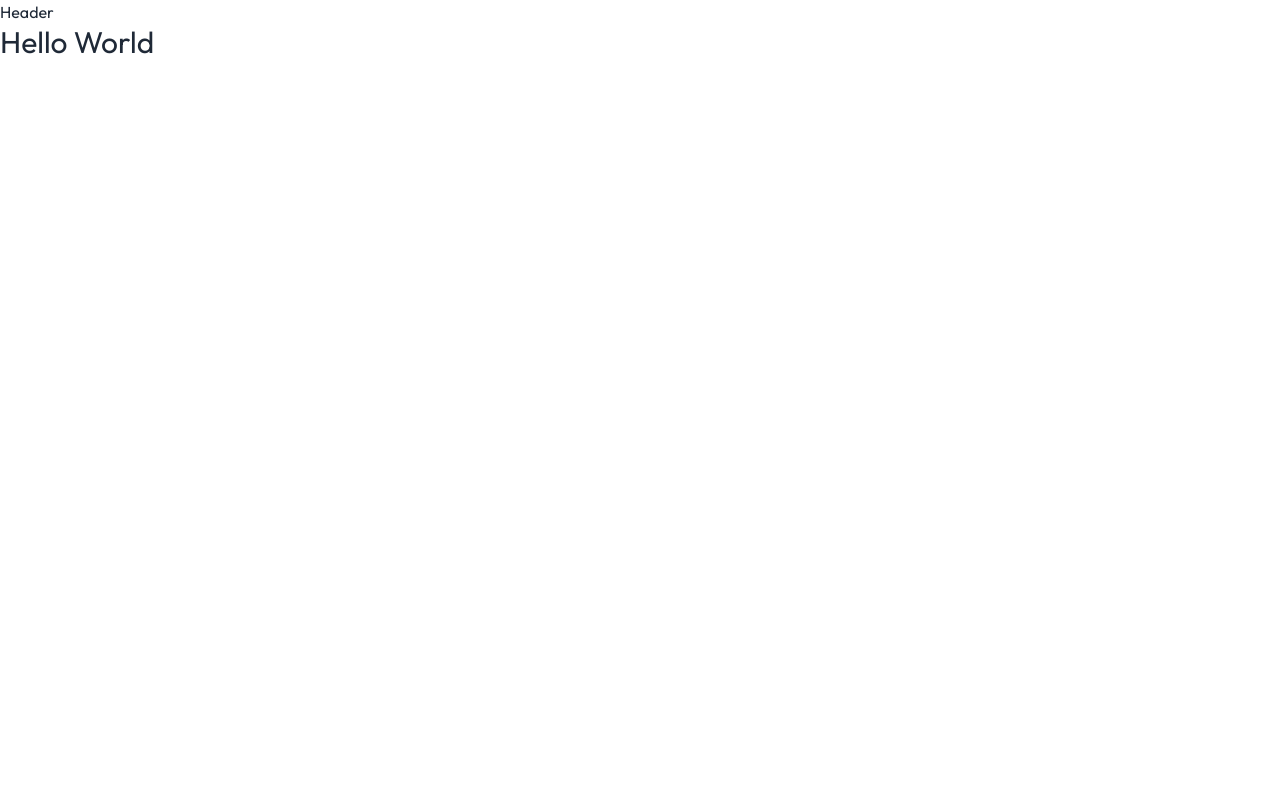
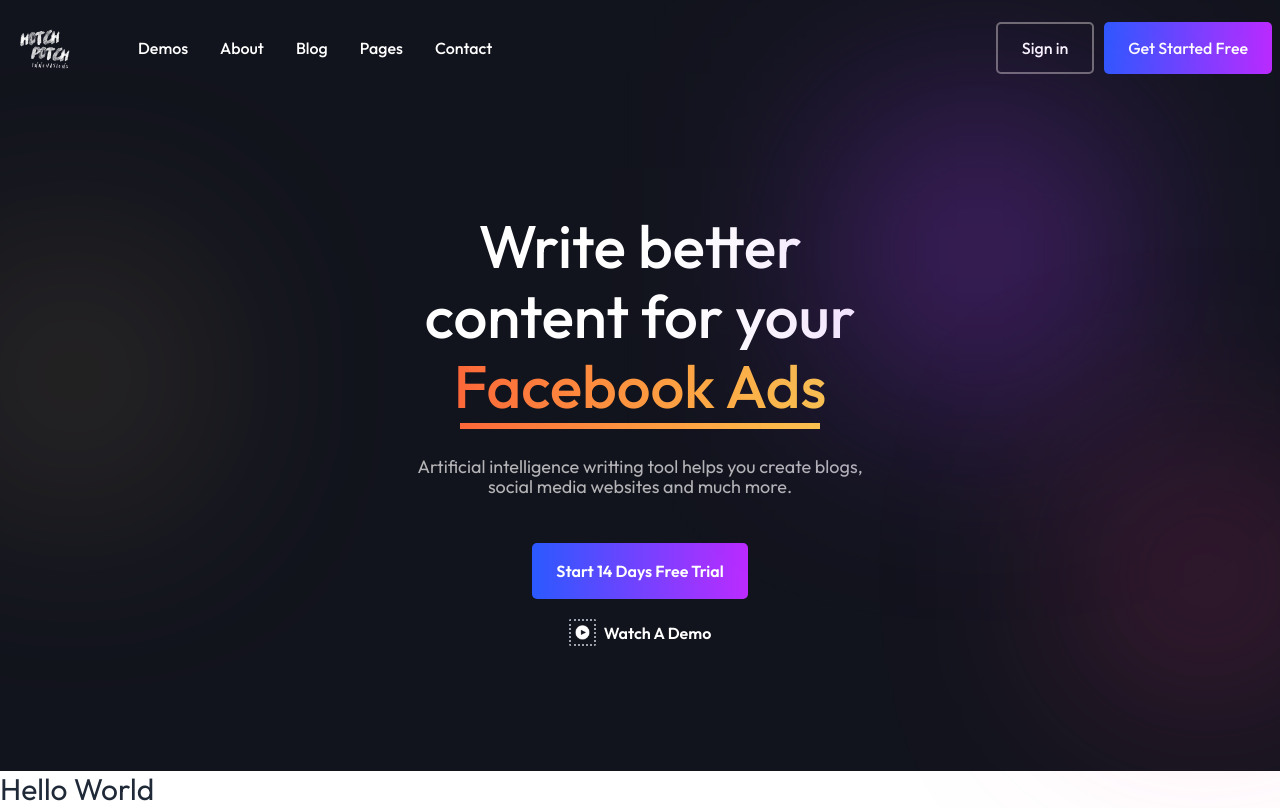
Before and after one commit to Tofazzal26/hotch-potch, a Next.js app: page / in a window 1280 px wide. Built offline with nearby package versions, Linux system fonts and the light colour scheme.

Commit message:
header and banner style responsibe finish

```diff
--- /dev/null
+++ b/src/components/Banner/Banner.tsx
@@ -0,0 +1,43 @@
+"use client";
+import Image from "next/image";
+import BannerStyle from "./BannerStyle/BannerStyle.module.css";
+
+const Banner: React.FC = () => {
+  return (
+    <div>
+      <div className="lg:py-[125px]">
+        <div className="flex justify-center items-center text-center relative">
+          <div>
+            <h2 className="text-[20px] lg:text-[60px] font-medium text-white mx-auto lg:w-[500px] leading-[70px]">
+              Write better content for your{" "}
+              <span
+                className={`bg-gradient-to-r from-[#FC6739] to-[#FFC947] bg-clip-text text-transparent ${BannerStyle.line} relative`}
+              >
+                Facebook Ads
+              </span>
+            </h2>
+            <p className="text-sm lg:text-[18px] text-[#b4b4b7] lg:mb-[46px] lg:mt-[36px] lg:w-[450px] mb-4 mx-auto">
+              Artificial intelligence writting tool helps you create blogs,
+              social media websites and much more.
+            </p>
+
+            <div className="flex flex-col justify-center items-center gap-5 lg:pb-0 pb-[40px]">
+              <button className="rounded-[5px] bg-gradient-to-r from-[#2B59FF] to-[#BB2BFF] text-sm lg:text-base font-semibold lg:px-6 px-2 lg:py-[16px] text-white py-2">
+                Start 14 Days Free Trial
+              </button>
+              <button className="font-semibold text-base text-white flex items-center gap-2">
+                <span className="border-2 border-dotted border-gray-400 rounded-sm p-1">
+                  <Image src="/play.png" width={15} height={15} alt="play" />
+                </span>
+                Watch A Demo
+              </button>
+            </div>
+          </div>
+        </div>
+        <div className={`${BannerStyle.ellipse} lg:block hidden`}></div>
+      </div>
+    </div>
+  );
+};
+
+export default Banner;
--- /dev/null
+++ b/src/components/Banner/BannerStyle/BannerStyle.module.css
@@ -0,0 +1,25 @@
+.line::before {
+  position: absolute;
+  content: "";
+  width: 360px;
+  height: 6px;
+  right: 35px;
+  top: 145px;
+  background: linear-gradient(to right, #fc6739, #ffc947);
+}
+
+.ellipse {
+  position: absolute;
+  top: 151px;
+  left: 883px;
+  width: 194px;
+  height: 200px;
+  filter: blur(120px);
+  background: rgba(159, 54, 242, 0.7);
+}
+
+@media only screen and (max-width: 640px) {
+  .line {
+    display: none;
+  }
+}
--- a/src/components/Header/Header.tsx
+++ b/src/components/Header/Header.tsx
@@ -1,9 +1,95 @@
 "use client";
 
+import Image from "next/image";
+import Banner from "../Banner/Banner";
+import HeaderStyle from "./HeaderStyle/HeaderStyle.module.css";
 const Header: React.FC = () => {
   return (
-    <div>
-      <h1>Header</h1>
+    <div className="bg-[#12141d] relative">
+      <div className="lg:pt-[10px]">
+        <div className="navbar container mx-auto">
+          <div className="navbar-start">
+            <div className="dropdown">
+              <div
+                tabIndex={0}
+                role="button"
+                className="btn btn-ghost lg:hidden"
+              >
+                <svg
+                  xmlns="http://www.w3.org/2000/svg"
+                  className="h-5 w-5 text-white"
+                  fill="none"
+                  viewBox="0 0 24 24"
+                  stroke="currentColor"
+                >
+                  <path
+                    strokeLinecap="round"
+                    strokeLinejoin="round"
+                    strokeWidth="2"
+                    d="M4 6h16M4 12h8m-8 6h16"
+                  />
+                </svg>
+              </div>
+              <ul
+                tabIndex={0}
+                className="menu menu-sm dropdown-content bg-base-100 rounded-box z-[1] mt-3 w-52 p-2 shadow"
+              >
+                <li>
+                  <a className="text-[16px] font-medium">Demos</a>
+                </li>
+                <li>
+                  {" "}
+                  <a className="text-[16px] font-medium"> About</a>
+                </li>
+                <li>
+                  <a className="text-[16px] font-medium">Blog</a>
+                </li>
+                <li>
+                  <a className="text-[16px] font-medium">Pages</a>
+                </li>
+                <li>
+                  <a className="text-[16px] font-medium">Contact</a>
+                </li>
+              </ul>
+            </div>
+            <div className="navbar-center hidden lg:flex lg:items-center gap-[30px]">
+              <Image src="/logo.png" alt="logo" width={80} height={32} />
+              <ul className="menu menu-horizontal px-1 lg:text-white">
+                <li>
+                  <a className="text-[16px] font-medium">Demos</a>
+                </li>
+                <li>
+                  {" "}
+                  <a className="text-[16px] font-medium"> About</a>
+                </li>
+                <li>
+                  <a className="text-[16px] font-medium">Blog</a>
+                </li>
+                <li>
+                  <a className="text-[16px] font-medium">Pages</a>
+                </li>
+                <li>
+                  <a className="text-[16px] font-medium">Contact</a>
+                </li>
+              </ul>
+            </div>
+          </div>
+
+          <div className="navbar-end lg:space-x-[10px] space-x-1">
+            <button className="rounded-[5px] lg:text-base font-medium lg:px-6 px-2 py-[6px] text-sm lg:py-[12px] text-white border-[2px] border-[#6e6e6e]">
+              Sign in
+            </button>
+            <button className="rounded-[5px] bg-gradient-to-r from-[#2B59FF] to-[#BB2BFF] text-sm lg:text-base font-medium lg:px-6 px-2 lg:py-[14px] text-white py-2">
+              Get Started Free
+            </button>
+          </div>
+        </div>
+        <div>
+          <Banner />
+        </div>
+      </div>
+      <div className={HeaderStyle.leftEllipse}></div>
+      <div className={HeaderStyle.rightEllipse}></div>
     </div>
   );
 };
--- /dev/null
+++ b/src/components/Header/HeaderStyle/HeaderStyle.module.css
@@ -0,0 +1,29 @@
+.leftEllipse {
+  position: absolute;
+  top: 300px;
+  left: 0px;
+  width: 147px;
+  height: 152px;
+  filter: blur(120px);
+  background: rgba(255, 207, 115, 0.4);
+  border-radius: 50%;
+}
+.rightEllipse {
+  position: absolute;
+  top: 500px;
+  right: 0px;
+  width: 147px;
+  height: 152px;
+  filter: blur(120px);
+  background: rgba(242, 54, 144, 0.7);
+  border-radius: 50%;
+}
+
+@media only screen and (max-width: 640px) {
+  .leftEllipse {
+    display: none;
+  }
+  .rightEllipse {
+    display: none;
+  }
+}
```
Also changed, not shown: public/logo.png (added), public/play.png (added).
